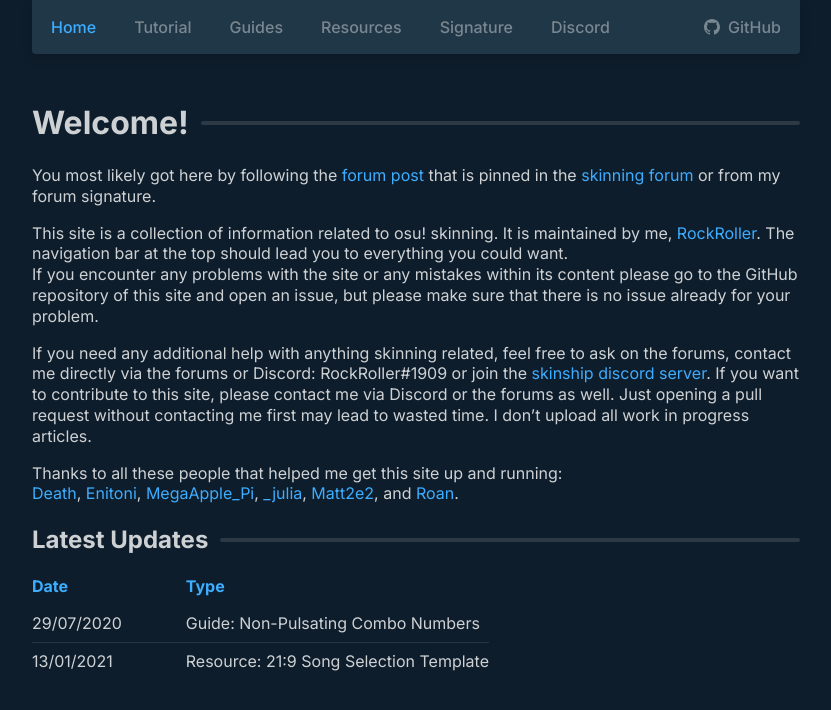
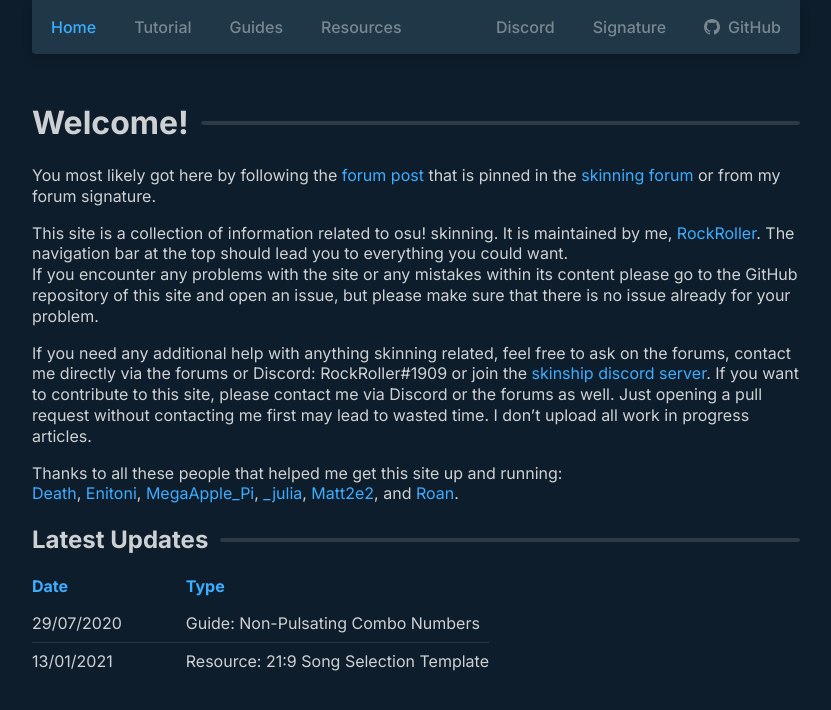
Before and after one commit to RockRoller01/skinninginfo, a Jekyll site: the page built from index.md, in a window 1280 px wide. Shown: the top 710 px of the page, without its empty margins (224-1055 px from the left). Built offline with Jekyll 4.4.1, drawn with Linux system fonts in a browser that asks for light colours.

Commit message:
fix floating

```diff
--- a/_layouts/master.html
+++ b/_layouts/master.html
@@ -43,8 +43,8 @@
         d="M16 0C7.16 0 0 7.16 0 16C0 23.08 4.58 29.06 10.94 31.18C11.74 31.32 12.04 30.84 12.04 30.42C12.04 30.04 12.02 28.78 12.02 27.44C8 28.18 6.96 26.46 6.64 25.56C6.46 25.1 5.68 23.68 5 23.3C4.44 23 3.64 22.26 4.98 22.24C6.24 22.22 7.14 23.4 7.44 23.88C8.88 26.3 11.18 25.62 12.1 25.2C12.24 24.16 12.66 23.46 13.12 23.06C9.56 22.66 5.84 21.28 5.84 15.16C5.84 13.42 6.46 11.98 7.48 10.86C7.32 10.46 6.76 8.82 7.64 6.62C7.64 6.62 8.98 6.2 12.04 8.26C13.32 7.9 14.68 7.72 16.04 7.72C17.4 7.72 18.76 7.9 20.04 8.26C23.1 6.18 24.44 6.62 24.44 6.62C25.32 8.82 24.76 10.46 24.6 10.86C25.62 11.98 26.24 13.4 26.24 15.16C26.24 21.3 22.5 22.66 18.94 23.06C19.52 23.56 20.02 24.52 20.02 26.02C20.02 28.16 20 29.88 20 30.42C20 30.84 20.3 31.34 21.1 31.18C27.42 29.06 32 23.06 32 16C32 7.16 24.84 0 16 0V0Z" />
       </svg>
       GitHub</a>
-      <a href="{{site.baseurl}}/signature/">Signature</a>
-      <a href="https://discord.skinship.xyz/" target="_blank" rel="noopener">Discord</a>
+      <a style="float:right" href="{{site.baseurl}}/signature/">Signature</a>
+      <a style="float:right" href="https://discord.skinship.xyz/" target="_blank" rel="noopener">Discord</a>
     </nav>
   </header>
   {{ content }}
```
